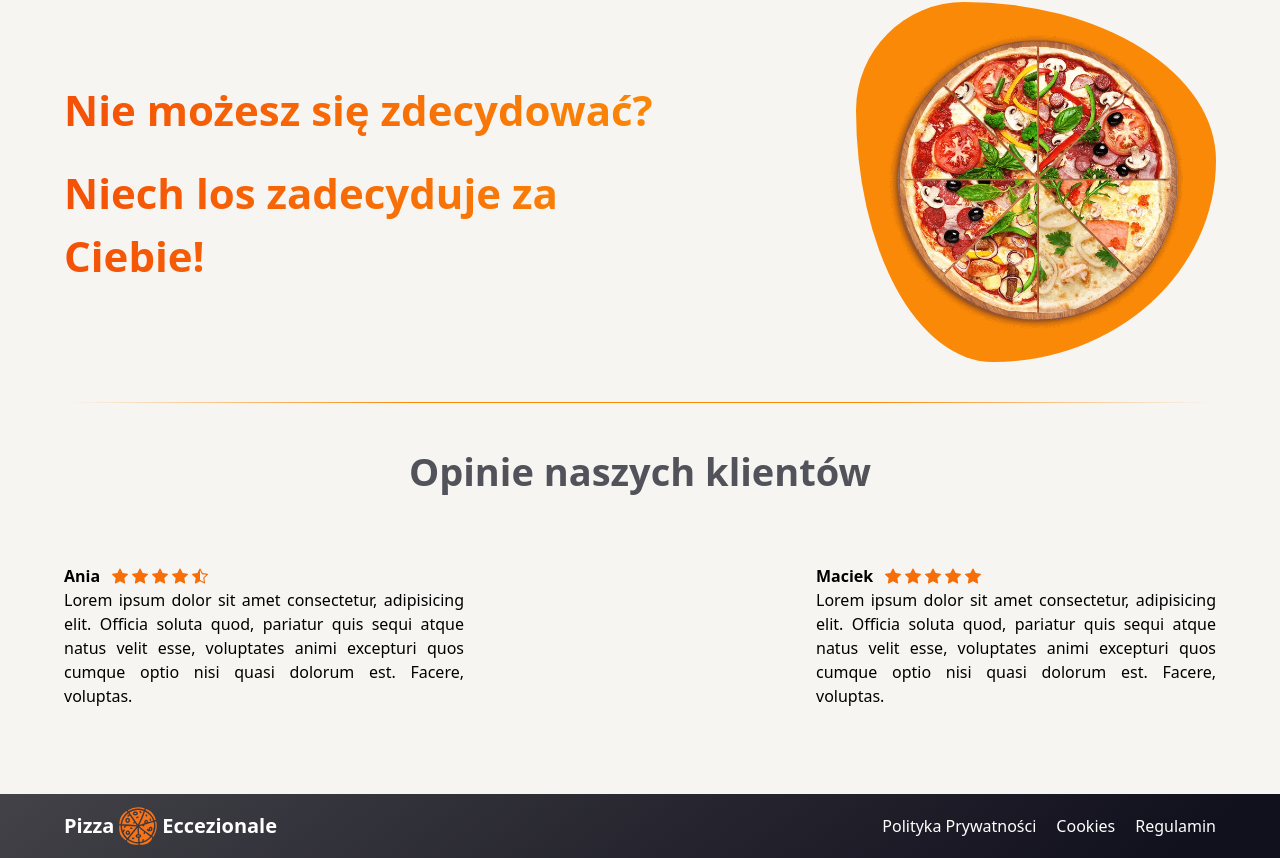
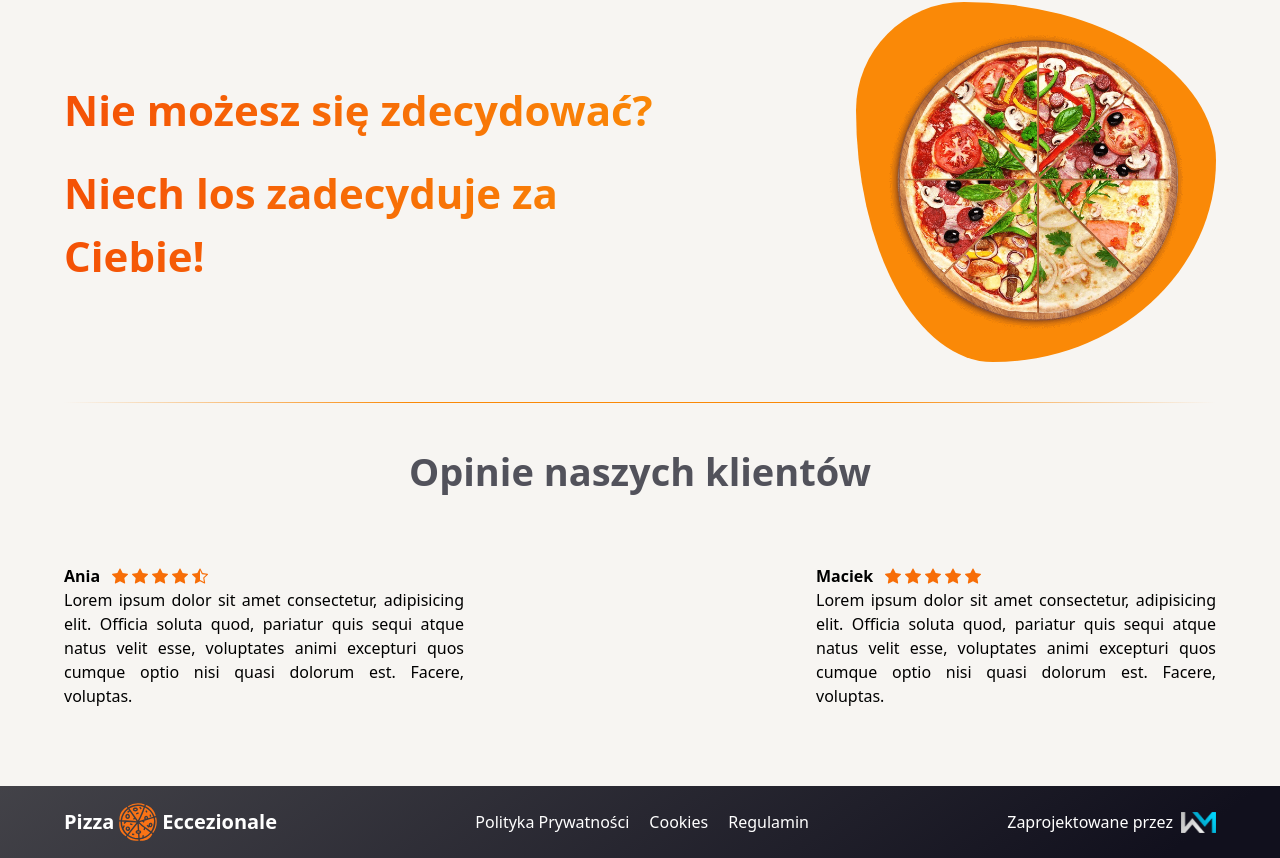
Before and after one commit to m-uchyla/pizzeria-portfolio, a React (Vite) app: page / in a window 1280 px wide. Shown: the part 996-1854 px from the top of the page. Built offline with nearby package versions, Linux system fonts and the light colour scheme.

Commit message:
Footer logo

```diff
--- a/src/assets/index.js
+++ b/src/assets/index.js
@@ -16,6 +16,7 @@ import wegeWtorek from './wegeWtorek.png'
 import salamiSroda from './salamiSroda.png'
 import czerstwyCzwartek from './czerstwyCzwartek.png'
 import pracowityPiatek from './pracowityPiatek.png'
+import WM from "./WMlogo_lettersOnly.png"
 
 export {
     logo,
@@ -35,6 +36,7 @@ export {
     wegeWtorek,
     salamiSroda,
     czerstwyCzwartek,
-    pracowityPiatek
+    pracowityPiatek,
+    WM
 
 }
--- a/src/components/sections/Footer.jsx
+++ b/src/components/sections/Footer.jsx
@@ -2,6 +2,7 @@ import React from 'react'
 import { privacy } from '../../constants'
 import { GiFullPizza } from 'react-icons/gi'
 import styles from '../../style';
+import { WM } from '../../assets';
 
 const Footer = () => {
   return (
@@ -9,7 +10,7 @@ const Footer = () => {
       <section id="footer" className='absolute bottom-0 left-0 w-full  bg-black-gradient'>
         <div className={`${styles.paddingX} ${styles.flexCenter}`}>
           <div className={`${styles.boxWidth}`}>
-              <div className='flex justify-between my-3'>
+              <div className='flex flex-col md:flex-row items-center gap-4 justify-between my-4'>
                 <a href='/'>
                   <div className='flex flex-row items-center'>
                     <p className='sm:text-[20px] text-[12px] text-white font-semibold mr-1'>Pizza</p>
@@ -19,9 +20,15 @@ const Footer = () => {
                 </a>
                 <ul className='flex items-center'>
                   {privacy.map((item, index) => (
-                    <li key={item.id} className={`links-footer sm:text-[16px] text-[7px] ${index === privacy.length - 1 ? "mr-0" : "sm:mr-5 mr-2"} cursor-pointer`}>{item.title}</li>
+                    <li key={item.id} className={`links-footer sm:text-[16px] text-[12px] ${index === privacy.length - 1 ? "mr-0" : "sm:mr-5 mr-2"} cursor-pointer`}>{item.title}</li>
                   ))}
                 </ul>
+                <a href="https://web-masters.pl">
+                  <div className='flex items-center text-white'>
+                    <h5 className='mr-2 sm:text-[16px] text-[10px]'>Zaprojektowane przez</h5>
+                    <img src={WM} className='sm:w-[35px] sm:h-[35px] w-[15px] h-[15px]' />
+                  </div>
+                </a>
               </div>
             </div>
           </div>
```
Also changed, not shown: src/assets/WMlogo_lettersOnly.png (added).
